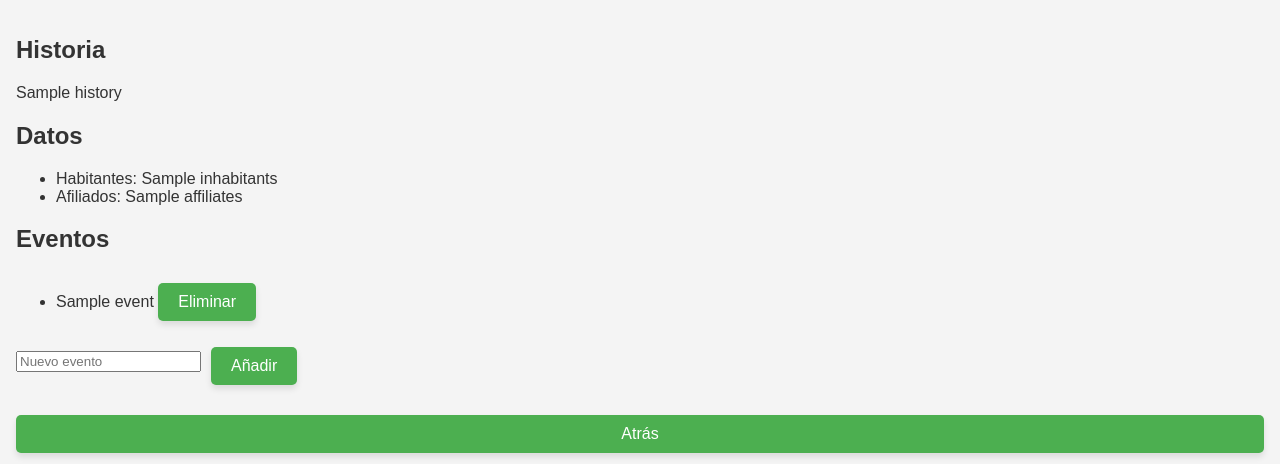
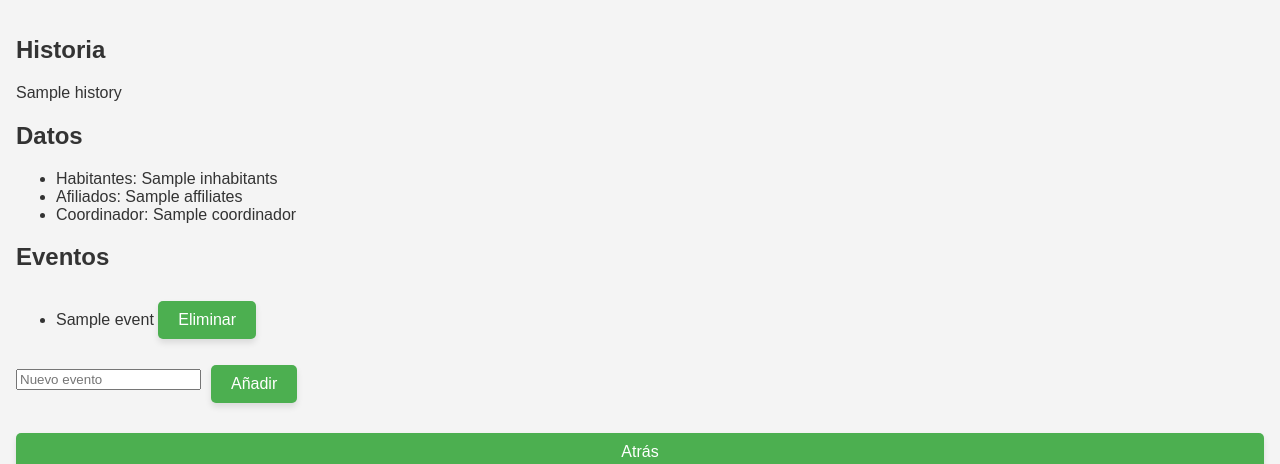
Before and after one commit to InkureAlicante/CoordinacionAlacanti, a Flask app: template templates/municipio.html in a window 1280 px wide. Shown: the part 112-576 px from the top of the page. Run offline with Flask 3, Linux system fonts and the light colour scheme; the template is opened without the code that fills it: most values are stand-ins (such as "Sample title", 1, 10 or a date in 2020); parts of the project's set-up code (start-up, migrations or seed data) failed here and were passed over.

Commit message:
Add files via upload

```diff
--- a/templates/municipio.html
+++ b/templates/municipio.html
@@ -21,6 +21,7 @@
         <ul>
             <li>Habitantes: {{ municipio.inhabitants }}</li>
             <li>Afiliados: {{ municipio.affiliates }}</li>
+            <li>Coordinador: {{ municipio.coordinador }}</li>
         </ul>
     </section>
     <section>
```
